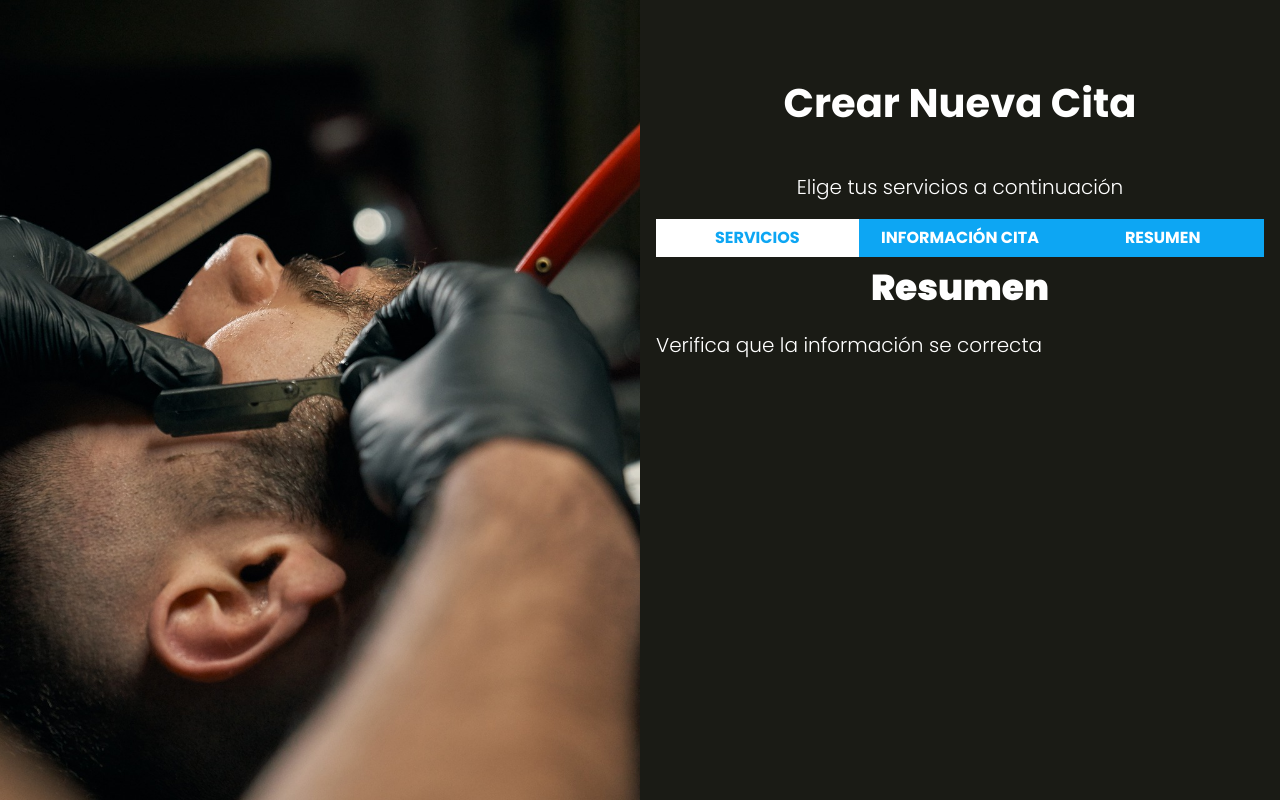
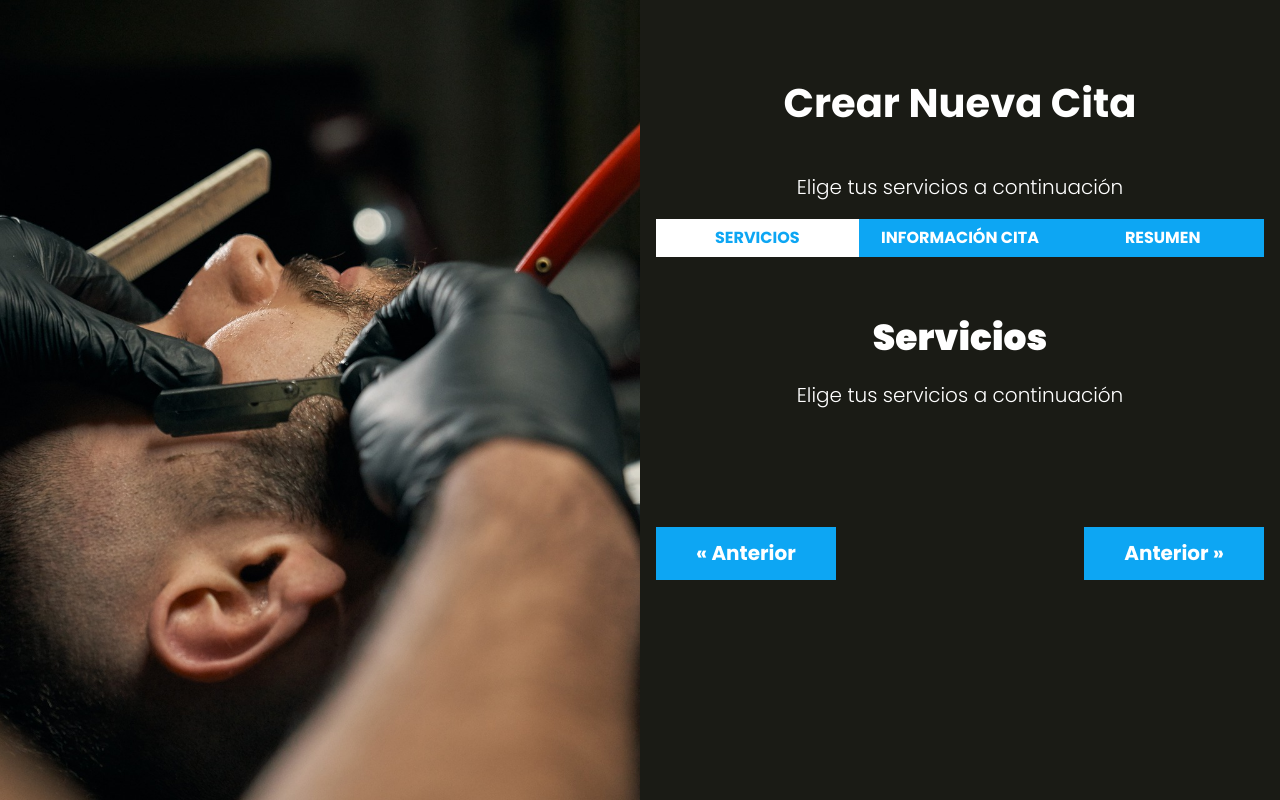
Before and after one commit to branmeco/AppSalon_PHP_MVC_JS_SASS, a PHP site: the page made by views/cita/index.php in a window 1280 px wide. Run offline with PHP 8.4, Linux system fonts and the light colour scheme; the template is opened without the code that fills it: most values are stand-ins (such as "Sample title", 1, 10 or a date in 2020).

Commit message:
Creando Botones para Paginador

```diff
--- a/src/scss/components/_index.scss
+++ b/src/scss/components/_index.scss
@@ -3,4 +3,4 @@
 @forward "acciones";
 @forward "alertas";
 @forward "tabs";
-// @forward "paginacion";
+@forward "paginacion";
--- /dev/null
+++ b/src/scss/components/_paginacion.scss
@@ -0,0 +1,14 @@
+@use 'base/variables' as v;
+@use 'base/mixins' as m;
+
+.paginacion {
+    padding: v.$separacion 0;
+
+    @include m.telefono{
+        display: flex;
+        justify-content: space-between;
+    }
+    button {
+        margin: 0 0;
+    }
+}
--- a/src/scss/layout/_cita.scss
+++ b/src/scss/layout/_cita.scss
@@ -1,9 +1,11 @@
 .seccion {
+    padding: 5rem 0;
+
   .text-center {
     text-align: center;
   }
-  &:nth-child(2),
-  &:nth-child(3){
+  &:nth-child(3),
+  &:nth-child(4){
     display: none;
   }
 }
--- a/views/cita/index.php
+++ b/views/cita/index.php
@@ -34,4 +34,8 @@
         <h2>Resumen</h2>
         <p>Verifica que la información se correcta</p>
     </div>
+    <div class="paginacion">
+        <button id="anterior" class="boton">&laquo; Anterior</button>
+        <button id="siguiente" class="boton">Anterior &raquo;</button>
+    </div>
 </div>
```
Also changed, not shown: public/build/css/app.css, 1 other file.
